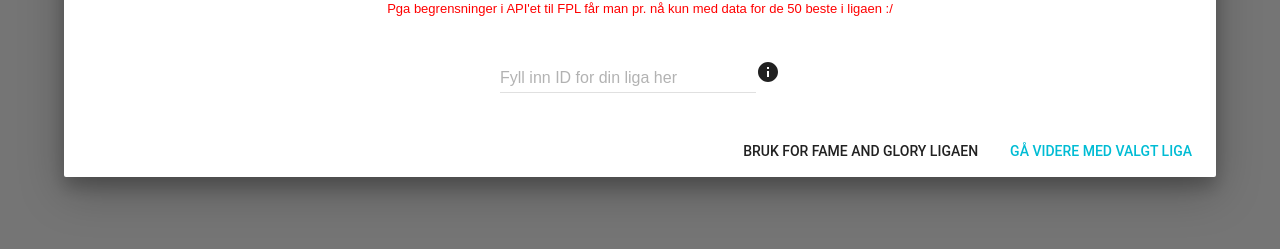
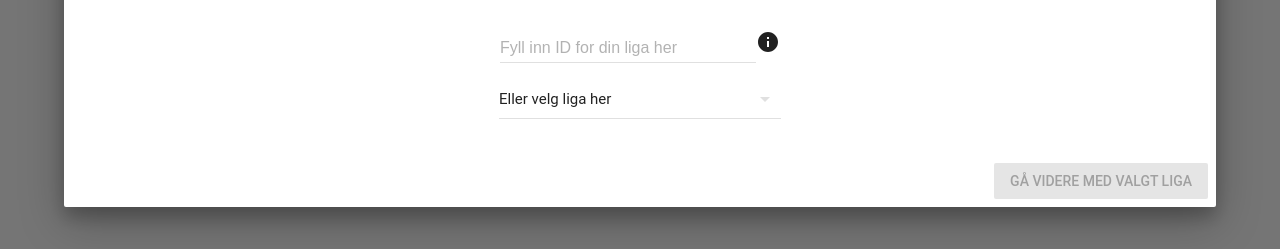
Before and after one commit to oysteinwaage/fpl17cup, a React (Create React App) app: page / in a window 1280 px wide. Shown: the part 356-605 px from the top of the page. Built offline with nearby package versions, Linux system fonts and the light colour scheme.

Commit message:
forbedret innlogging med dropdown med mye brukt ligaer.

```diff
--- a/src/App.css
+++ b/src/App.css
@@ -71,3 +71,9 @@ ul.header li a {
 .active {
     background-color: #0099FF;
 }
+
+.dropdownLeagues {
+    max-width: 330px;
+    width: 100%;
+    text-align: left;
+}
--- a/src/App.js
+++ b/src/App.js
@@ -3,12 +3,14 @@ import {IndexLink, Link} from 'react-router';
 import './App.css';
 import $ from 'jquery';
 import {groups, gamesPrGroupAndRound, getRoundNr} from './matches/Runder.js';
-import {participatingRounds, updatePlayerListWithNewLEagueData} from './utils.js';
+import {participatingRounds, updatePlayerListWithNewLEagueData, leaguesInDropdown} from './utils.js';
 import Dialog from 'material-ui/Dialog';
 import MuiThemeProvider from 'material-ui/styles/MuiThemeProvider';
-import FlatButton from 'material-ui/FlatButton';
+import RaisedButton from 'material-ui/RaisedButton';
 import CircularProgress from 'material-ui/CircularProgress';
 import TextField from 'material-ui/TextField';
+import DropDownMenu from 'material-ui/DropDownMenu';
+import MenuItem from 'material-ui/MenuItem';
 import ActionInfo from 'material-ui/svg-icons/action/info';
 import Popover from 'material-ui/Popover/Popover';
 
@@ -129,6 +131,7 @@ class App extends Component {
             leagueId: 61858,
             leagueName: 'Liganavn',
             showLeagueIdInfo: false,
+            leagueIdChosenByUser: '',
         };
         this.setData = this.setData.bind(this);
         this.setCurrentRound = this.setCurrentRound.bind(this);
@@ -165,7 +168,7 @@ class App extends Component {
 
     fetchDataFromServer() {
         let that = this;
-        $.get("/api/getManagerList?leagueId=" + leagueIdChosenByUser).done(function (data) {
+        $.get("/api/getManagerList?leagueId=" + this.state.leagueIdChosenByUser).done(function (data) {
             if (data && data.managers && data.managers.length > 0) {
                 loadedPlayerIds = data.managers;
                 that.state.leagueName = data.leagueName;
@@ -274,13 +277,10 @@ class App extends Component {
         if (newId === "pils" || newId === 'Pils') {
             this.fetchDataForPilsMedSvenO();
         }
-        leagueIdChosenByUser = newId;
+        this.setState({
+            leagueIdChosenByUser: newId,
+        });
     };
-
-    useOurLeague = () => {
-        leagueIdChosenByUser = 61858;
-        this.triggerFetchDataFromServer();
-    }
 
     triggerFetchDataFromServer = () => {
         this.setState({
@@ -301,24 +301,23 @@ class App extends Component {
         // This prevents ghost click.
     };
 
+    handleLigavalgFraDropdown = (event, index, value) => {
+        this.updateLeagueId(value);
+    };
+
     render() {
         const actions = [
-            <FlatButton
+            <RaisedButton
                 label="Fjern dette stygge trynet!"
                 primary={true}
                 onClick={() => this.toggleEasteregg()}
             />,
         ];
         const brukVaarLigaKnapp = [
-            <FlatButton
-                label="Bruk For Fame And Glory Ligaen"
-                primary={false}
-                onClick={() => this.useOurLeague()}
-            />,
-            <FlatButton
+            <RaisedButton
                 label="Gå videre med valgt liga"
-                primary={true}
                 onClick={() => this.triggerFetchDataFromServer()}
+                disabled={this.state.leagueIdChosenByUser === ''}
             />,
         ];
         return (
@@ -392,12 +391,24 @@ class App extends Component {
                             <TextField
                                 hintText="eks: 61858"
                                 floatingLabelText="Fyll inn ID for din liga her"
+                                value={this.state.leagueIdChosenByUser}
                                 onChange={(event, newValue) => this.updateLeagueId(newValue)}
                             />
                             <ActionInfo
                                 style={actionInfoStyle}
-                                onClick={(event) => this.toggleShowLeagueIdInfo(event)}/>
+                                onClick={(event) => this.toggleShowLeagueIdInfo(event)}
+                            />
                             <br/>
+                            <DropDownMenu value={leaguesInDropdown[this.state.leagueIdChosenByUser] ? this.state.leagueIdChosenByUser : ''}
+                                          onChange={this.handleLigavalgFraDropdown}
+                                          autoWidth={false}
+                                          className="dropdownLeagues"
+                            >
+                                <MenuItem value={61858} primaryText="For Fame And Glory" />
+                                <MenuItem value={191593} primaryText="Graduates 2012" />
+                                <MenuItem value={588841} primaryText="Arctic Invitational" />
+                                <MenuItem value={''} primaryText="Eller velg liga her" />
+                            </DropDownMenu>
                             <Popover
                                 open={this.state.showLeagueIdInfo}
                                 anchorEl={this.state.anchorEl}
--- a/src/utils.js
+++ b/src/utils.js
@@ -44,6 +44,11 @@ export function updatePlayerListWithNewLEagueData(newPlayersMap){
     players = newPlayersMap;
 }
 
+export const leaguesInDropdown = {
+    61858: "For Fame And Glory",
+    191593: "Graduates 2012",
+    588841: "Arctic Invitational",
+};
 
 export const participatingRounds = [3, 5, 7, 9, 11, 13, 15, 17, 19, 21, 'Playoff', 'Utslagningsrunder'];
 export const allRounds = [1, 2, 3, 4, 5, 6, 7, 8, 9, 10, 11, 12, 13, 14, 15, 16, 17, 18, 19, 20, 21, 22, 23, 24, 25, 26, 27, 28, 29, 30, 31, 32, 33, 34, 35, 36, 37, 38];
```
